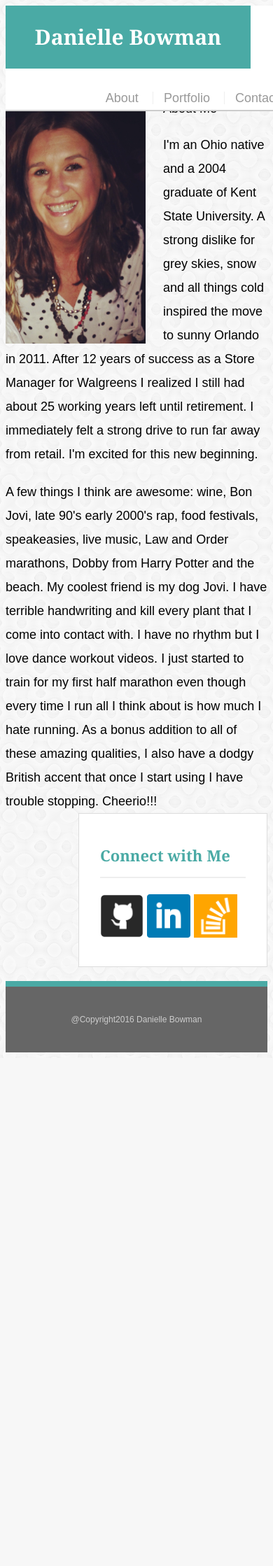
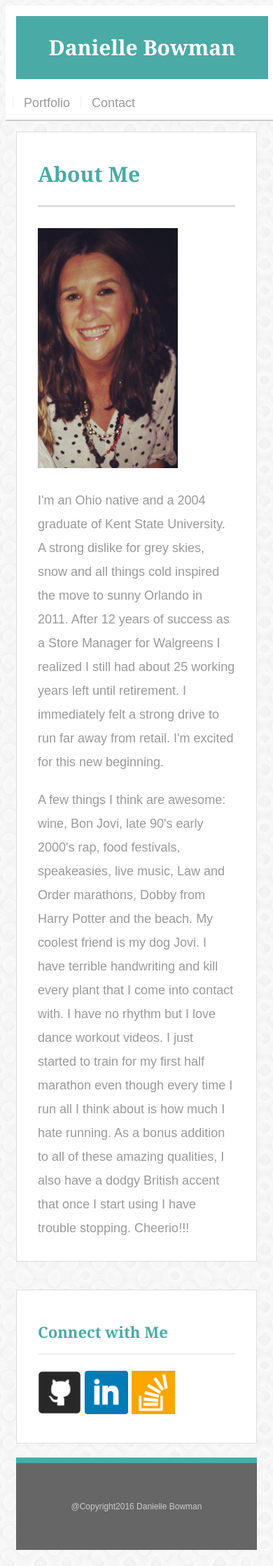
Before and after one commit to dcbowman/Basic-Portfolio, a PHP site: page /index.php in a window 390 px wide. Shown: the whole page at 70% size. Before the commit the page ends 1504 px from the top, so only its background shows below. Run offline with PHP 8.4, Linux system fonts and the light colour scheme.

Commit message:
homework2

```diff
--- a/assets/css/style.css
+++ b/assets/css/style.css
@@ -140,6 +140,7 @@ h3,
 	max-width: 650px;
 	float: left;
 	border: 1px solid #ddd;
+	color:#999;
 }
 
 /*portfolio page*/
@@ -214,3 +215,117 @@ input[type=submit] {
 	padding: 10px 30px;
 	cursor: pointer;
 }
+
+
+
+
+@media screen and (max-width: 980px) and (min-width:769){
+nav a {
+	display:flex;
+	flex-direction:row; align-items;
+}
+.logo {
+	margin-right:auto;
+	margin-left:20px;
+	align-self:center;
+	padding-left:40px;
+}
+.auth-image {
+	max-width: 100%;
+	float:left;
+}
+.main-section {
+	max-width:50%;
+	padding-right:500px;
+	padding-left:30px;
+	float:left;
+}
+.sidebar {
+	max-width:50%;
+	float:right;
+}
+}
+
+@media screen and (max-width: 768px) and (min-width: 641px){
+
+header{
+	position: fixed;
+		max-width:100%;
+		padding-right:50px;}
+
+#masthead nav {
+	display:flex;
+	flex-direction:row;
+}
+nav {
+	margin-right:auto;
+}
+
+.logo{
+	margin-right:auto;
+	margin-left:10px;
+	width:350px;
+	}
+.auth-image{
+	float:left;
+	width:50%;
+}
+.main-section{
+	max-width: 100%;
+	}
+
+}
+.sidebar{
+	max-width:100%;
+}
+
+@media screen and (max-width: 640px){
+	header{position:static}
+
+	#masthead{
+		display:flex;
+		padding:0;
+		justify-content: space-between;
+		}
+	nav {
+		display:flex;
+		flex-direction:row; align-items:
+		max-width:100%;
+		justify-content: space-between;
+		padding-right:190px;
+	}
+
+#logo{
+	width: 100%;
+}
+.main-container{
+
+	padding:20px;
+
+}
+	.container{
+		padding:15px;
+
+	}
+	.main-section{
+		padding-top: 10px;
+		margin-top: 50px;
+	}
+
+	.auth-image{
+		max-width: 100%;
+		float:none;
+
+	}
+	.sidebar{
+		float:left;
+		width: 100%
+		padding-right:0px;
+	}
+	.work img{
+		max-width: 100%
+		height:auto;}
+
+	}
+footer{width:100%;}
+}
--- a/contact.html
+++ b/contact.html
@@ -34,7 +34,9 @@
     <textarea id="message" name="message" required="required"></textarea>
     </li>
     </ul>
+    <input type="submit">
    </form>
+   </section>
 
 <section class= "sidebar">
 <div class="connect">
@@ -50,9 +52,11 @@
 
         </section>
 
-    <div class="footer">
+<footer>
+    <div class="container">
         @Copyright2016 Danielle Bowman
     </div>
+    </footer>
 
 </body>
 </html>
--- a/index.html
+++ b/index.html
@@ -2,6 +2,7 @@
 <html>
 <head>
 	<meta charset="UTF-8">
+	<meta name="viewport" content="width=device-width, initial-scale=1.0">
 	<title> About |  Danielle Bowman Bio</title>
 	<link rel="stylesheet" type="text/css" href="assets/css/reset.css">
 	<link rel="stylesheet" type="text/css" href="assets/css/style.css">
@@ -12,9 +13,11 @@
 	<div class="container">
 	<a href="index.html" id="logo"> Danielle Bowman </a>
 		<nav>
+
 		<a href="index.html"> About </a>
 		<a href="portfolio.html"> Portfolio</a>
 		<a href="contact.html"> Contact </a>
+
 		</nav>
 
 	</div>
@@ -22,7 +25,7 @@
 </header>
 
  <div id="main-container" class="container">
- 	<section class="main-section>"
+ 	<section class="main-section">
 
 		<h1> About Me </h1>
 
@@ -45,7 +48,7 @@
 	  <img src="assets/images/stackoverflow.png" alt="stack" class="social"></a>
 		</div>
 		</section>
-		</div>
+
 
 <footer>
 
```
Also changed, not shown: 3 other files.
